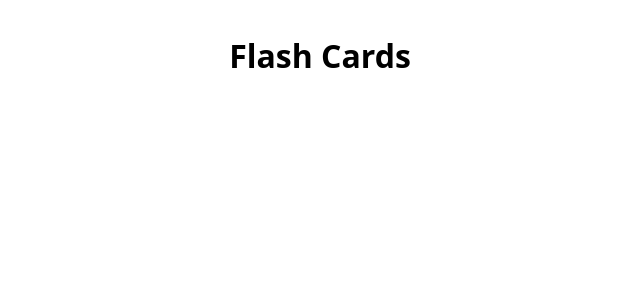
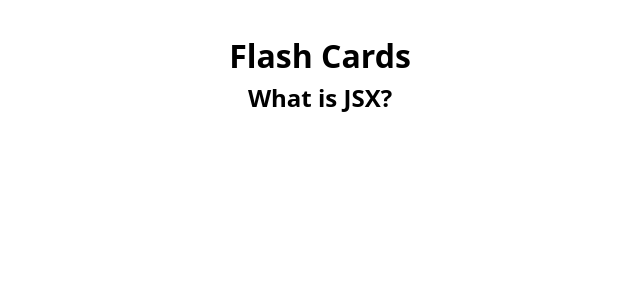
Before and after one commit to massivenobody/react-flashcards, a React (Vite) app: page / in a window 1280 px wide. Shown: the top 300 px of the page, without its empty margins (320-960 px from the left). Built offline with nearby package versions, Linux system fonts and the light colour scheme.

Commit message:
feat: implement basic flashcard functionality
- Add current card state management in App component
- Connect FlashCard component with cards data
- Display question from current card
- Export Card interface for type safety

```diff
--- a/src/App.tsx
+++ b/src/App.tsx
@@ -1,14 +1,18 @@
 import './App.css'
+import { useState } from 'react'
 import ProgressBar from './components/ProgressBar'
 import FlashCard from './components/FlashCard'
+import cards from './data/cards'
 
 function App() {
+
+  const [currentCard, setCurrentCard] = useState(0);
 
   return (
     <div>
       <h1>Flash Cards</h1>
       <ProgressBar />
-      <FlashCard />
+      <FlashCard card={cards[currentCard]} />
     </div>
   )
 }
--- a/src/components/FlashCard.tsx
+++ b/src/components/FlashCard.tsx
@@ -1,12 +1,15 @@
 import { useState } from 'react';
+import { Card } from '../data/cards';
 
-function FlashCard() {
+function FlashCard({ card }: { card: Card }) {
 
     const [flipped, setFlipped] = useState(false);
 
   return (
     <div>
-      <div className='card'></div>
+      <div className='card'>
+        <h2>{card.question}</h2>
+      </div>
     </div>
   )
 }
--- a/src/data/cards.ts
+++ b/src/data/cards.ts
@@ -1,4 +1,4 @@
-interface Card {
+export interface Card {
   id: number;
   question: string;
   answer: string;
```
